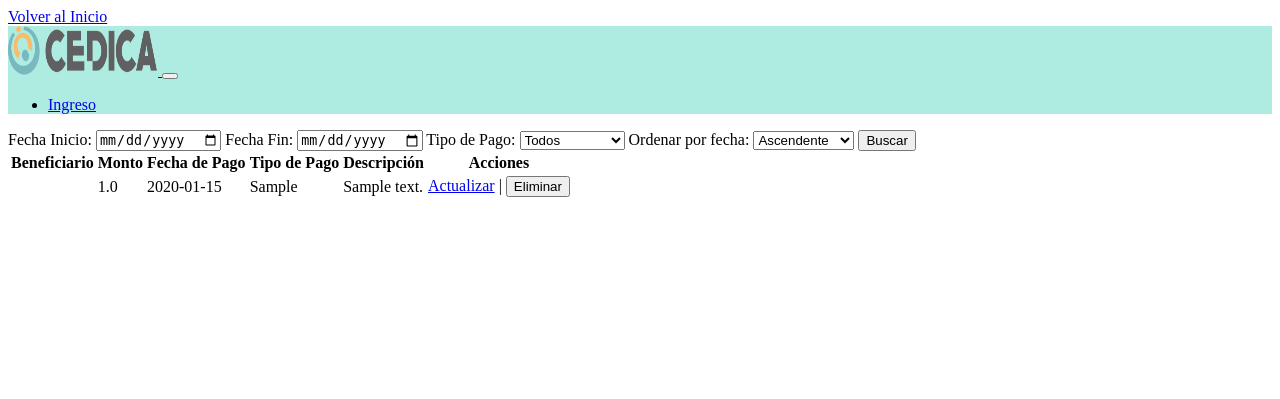
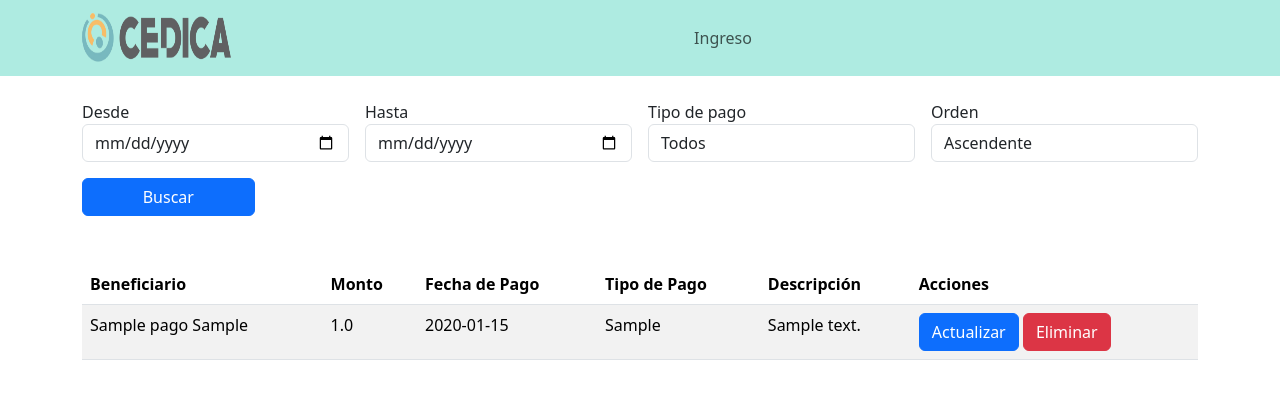
Before and after one commit to MartinMastrovito/Pagina-web-de-administracion-y-Portal-publico-CEDICA, a Flask app: template admin/src/web/templates/pagos/listar_pago.html in a window 1280 px wide. Shown: the top 399 px of the page. Run offline with Flask 3, Linux system fonts and the light colour scheme; the template is opened without the code that fills it: values that come from a table or form of the project are taken from there, others are empty; tables that the repository leaves empty hold one stand-in row (values such as "Sample post"); parts of the project's set-up code (start-up, migrations or seed data) failed here and were passed over; some libraries are stand-ins or nearby versions.

Commit message:
Arreglos a listado de pagos

```diff
--- a/admin/src/core/auth/models/model_pago.py
+++ b/admin/src/core/auth/models/model_pago.py
@@ -16,6 +16,7 @@ class Pago(db.Model):
     fecha_pago = db.Column(db.Date)
     tipo_pago = db.Column(db.String, nullable=False)  # Honorarios, proveedor o gastos varios
     descripcion = db.Column(db.String, nullable=True)
-
+    beneficiario_nombre = db.Column(db.String, nullable=True)
+    beneficiario_apellido = db.Column(db.String, nullable=True)
 
     empleados = db.relationship("Empleados", secondary='beneficiary', back_populates='beneficiary')
--- a/admin/src/web/templates/pagos/crear_pago.html
+++ b/admin/src/web/templates/pagos/crear_pago.html
@@ -3,9 +3,6 @@
     {% block imports %}
         {{super()}}
         <link rel="stylesheet" href="{{ url_for('static', filename='css/invoices/invoices_create.css') }}">
-        <header>
-            <a class="btn" href="{{ url_for('users.show_home') }}">Volver al Inicio</a>
-        </header>
     {% endblock %}
 </head>
 <body>
--- a/admin/src/web/templates/pagos/listar_pago.html
+++ b/admin/src/web/templates/pagos/listar_pago.html
@@ -1,10 +1,23 @@
 {% extends "layout.html" %}
 <head>
     {% block imports %}
-        <link rel="stylesheet" href="{{ url_for('static', filename='css/pagos/pagos_list.css') }}">
-        <header>
-            <a class="btn" href="{{ url_for('users.show_home') }}">Volver al Inicio</a>
-        </header>
+        {{super()}}
+        <style>
+            .box {
+                background-color: rgb(174, 235, 225);
+            }
+            .search{
+                display:flex;
+                flex-direction:row;
+                justify-content:flex-start;
+                flex-wrap: wrap;
+                gap:1%;
+            }
+            label{
+                display:flex;
+                flex-direction: column;
+            }
+        </style>
     {% endblock %}
 </head>
 <body>
@@ -19,31 +32,40 @@
             {% endif %}
         {% endwith %}
         {% block content %}
-            <form method="GET" action="{{ url_for('pago.listar_pago') }}">
-                <label for="fecha_inicio">Fecha Inicio:</label>
-                <input type="date" id="fecha_inicio" name="fecha_inicio" value="{{ request.args.get('fecha_inicio', '') }}">
-
-                <label for="fecha_fin">Fecha Fin:</label>
-                <input type="date" id="fecha_fin" name="fecha_fin" value="{{ request.args.get('fecha_fin', '') }}">
-
-                <label for="tipo_pago">Tipo de Pago:</label>
-                <select id="tipo_pago" name="tipo_pago">
+            <form class="mt-4 mb-4" method="GET" action="{{ url_for('pago.listar_pago') }}">
+                <div class="row g-3">
+                    <label class="col-12 col-md-3" for="fecha_inicio">
+                        <span>Desde</span>
+                        <input class="form-control" type="date" id="fecha_inicio" name="fecha_inicio" value="{{ request.args.get('fecha_inicio', '') }}">
+                    </label>
+                    <label class="col-12 col-md-3" for="fecha_fin">
+                        <span>Hasta</span>
+                        <input class="form-control" type="date" id="fecha_fin" name="fecha_fin" value="{{ request.args.get('fecha_fin', '') }}">
+                    </label>
+                    <label class="col-12 col-md-3" for="tipo_pago">
+                        <span>Tipo de pago</span>
+                        <select class="form-control" id="tipo_pago" name="tipo_pago">
                             <option value="">Todos</option>
                             <option value="Honorarios" {% if request.args.get('tipo_pago') == 'Honorarios' %}selected{% endif %}>Honorarios</option>
                             <option value="Proveedor" {% if request.args.get('tipo_pago') == 'Proveedor' %}selected{% endif %}>Proveedor</option>
-                    <option value="GastosVarios" {% if request.args.get('tipo_pago') == 'GastoVarios' %}selected{% endif %}>Gastos Varios</option>
+                            <option value="Gastos Varios" {% if request.args.get('tipo_pago') == 'GastoVarios' %}selected{% endif %}>Gastos Varios</option>
                         </select>
-
-                <label for="orden">Ordenar por fecha:</label>
-                <select id="orden" name="orden">
+                    </label>
+                    <label class="col-12 col-md-3" for="orden">
+                        <span>Orden</span>
+                        <select class="form-control" id="orden" name="orden">
                             <option value="asc" {% if request.args.get('orden') == 'asc' %}selected{% endif %}>Ascendente</option>
                             <option value="desc" {% if request.args.get('orden') == 'desc' %}selected{% endif %}>Descendente</option>
                         </select>
-
-                <button type="submit">Buscar</button>
+                    </label>
+                    <div class="col-12 col-md-2 text-md-end">
+                        <button class="btn btn-primary w-100" type="submit">Buscar</button>
+                    </div>
+            </div>
             </form>
-            <table>
-                <thead>
+            <div class="table-responsive">
+                <table class="table table-striped table-hover mt-4">
+                    <thead class="thead-dark">
                         <tr>
                             <th>Beneficiario</th>
                             <th>Monto</th>
@@ -56,21 +78,22 @@
                     <tbody>
                         {% for pago in pagos %}
                             <tr>
-                        <td>{{ pago.beneficiario.nombre }} {{ pago.beneficiario.apellido }}</td>
+                                <td>{{ pago.beneficiario_nombre }} {{ pago.beneficiario_apellido }}</td>
                                 <td>{{ pago.monto }}</td>
                                 <td>{{ pago.fecha_pago }}</td>
                                 <td>{{ pago.tipo_pago }}</td>
                                 <td>{{ pago.descripcion }}</td>
                                 <td>
-                            <a href="{{ url_for('pago.actualizar_pago', pago_id=pago.id) }}">Actualizar</a> |
+                                    <a class="btn btn-primary" href="{{ url_for('pago.actualizar_pago', pago_id=pago.id) }}">Actualizar</a>
                                     <form action="{{ url_for('pago.eliminar_pago', pago_id=pago.id) }}" method="POST" style="display:inline;" onsubmit="return confirm('¿Seguro que deseas eliminar este pago?');">
-                                <button type="submit">Eliminar</button>
+                                        <button class="btn btn-secondary btn-danger" type="submit">Eliminar</button>
                                     </form>
                                 </td>
                             </tr>
                         {% endfor %}
                     </tbody>
                 </table>
+            </div>
         {% endblock %}
     </main>
 </body>
```
Also changed, not shown: admin/src/web/controllers/pagos.py (+6 -2 lines). Lines whose indentation alone changed are shown as unchanged.
